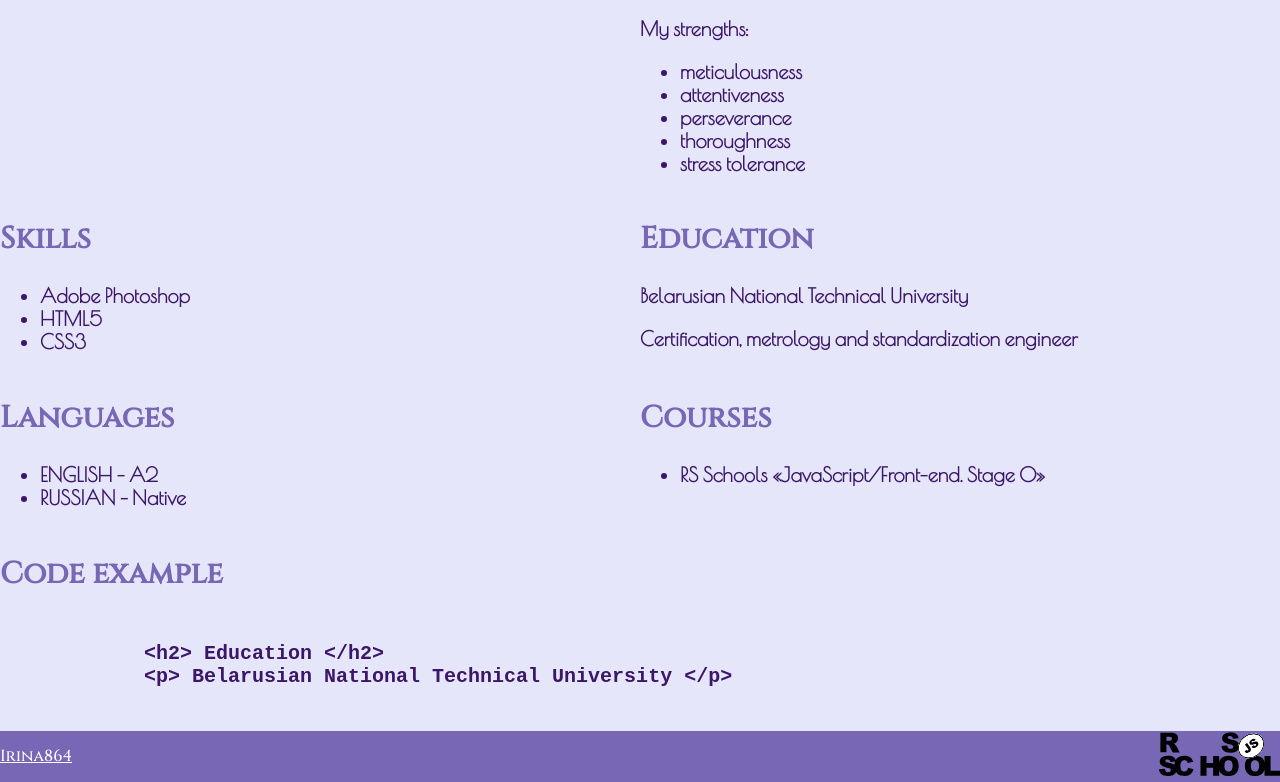
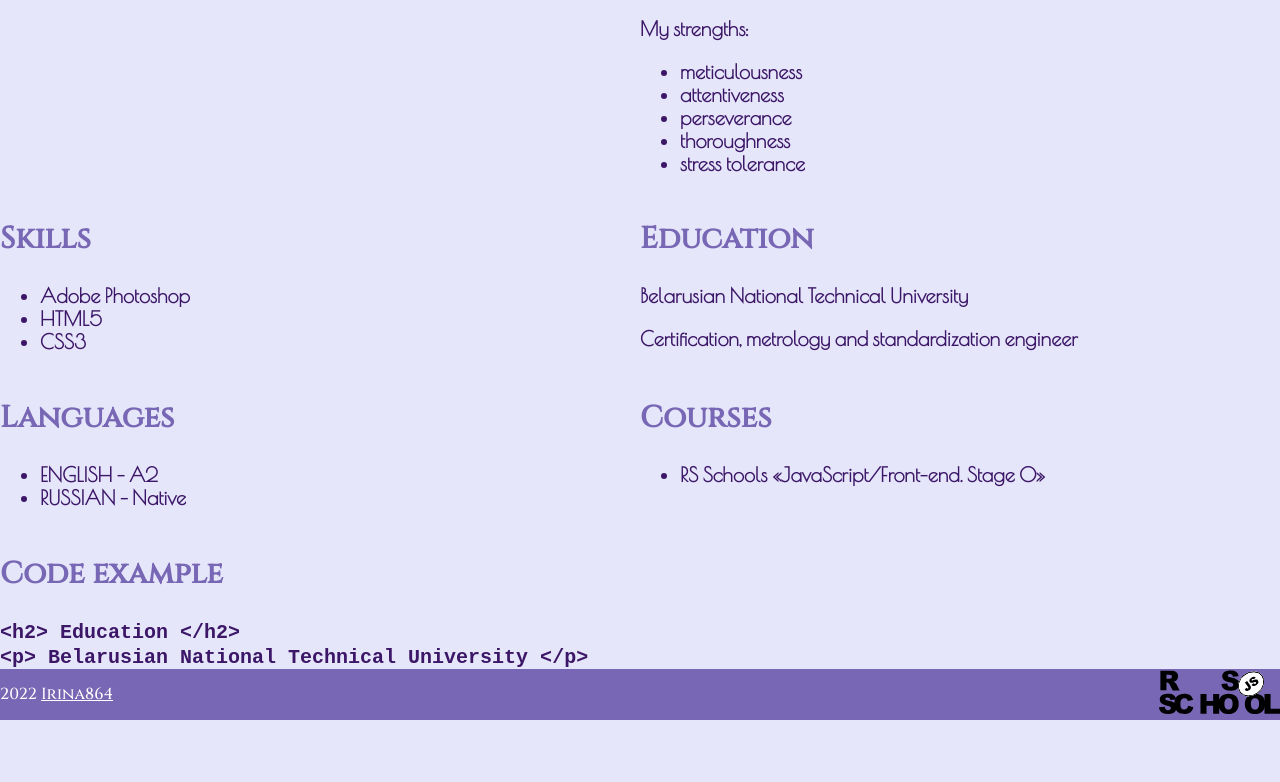
Before and after one commit to Irina864/rsschool-cv, a plain HTML site: page index.html in a window 1280 px wide. Shown: the part 594-1376 px from the top of the page. After the commit the page ends 1314 px from the top, so only its background shows below. Drawn offline with nearby package versions, Linux system fonts and the light colour scheme.

Commit message:
fix: update html and css file

```diff
--- a/index.html
+++ b/index.html
@@ -92,20 +92,25 @@
       <section class="section" id="code">
         <h2>Code example</h2>
         <code>
-          <pre>
-            &lt;<span>h2</span>&gt; Education &lt;<span>/h2</span>&gt;
-            &lt;<span>p</span>&gt; Belarusian National Technical University &lt;<span>/p</span>&gt;
-          </pre>
+           &lt;<span>h2</span>&gt; Education &lt;<span>/h2</span>&gt; <br>
+           &lt;<span>p</span>&gt; Belarusian National Technical University &lt;<span>/p</span>&gt;
         </code>
       </section>
     </div>
   </main>
   <footer>
     <div class="container foot">
-      <a class="git" href="https://github.com/Irina864" target="_blank">Irina864</a>
-      <a href="https://rs.school/js/" target="_blank">
-        <img class="rss" src="./assets/img/rs_school_js.svg" alt="Логотип RS School">
-      </a>
+      <div>
+        <span class="git">
+          2022
+        </span>
+        <a class="git" href="https://github.com/Irina864" target="_blank">Irina864</a>
+      </div>
+      <div>
+        <a href="https://rs.school/js/" target="_blank">
+          <img class="rss" src="./assets/img/rs_school_js.svg" alt="Логотип RS School">
+        </a>
+      </div>
     </div>
   </footer>
 </body>
--- a/style.css
+++ b/style.css
@@ -45,6 +45,7 @@ header, footer {
   display: flex;
   justify-content: space-between;
   align-items: center;
+
 }
 
 .main {
```
